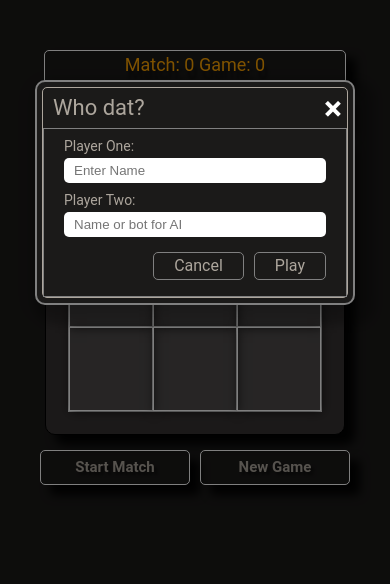
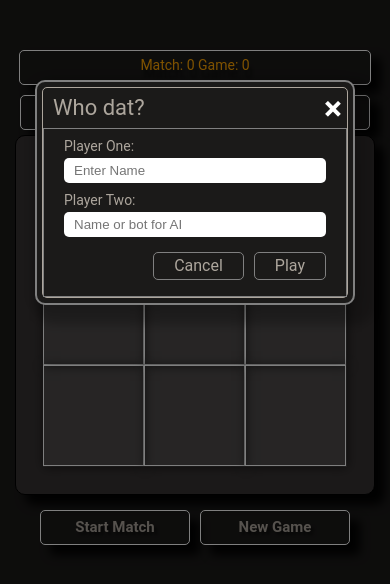
Before and after one commit to ddcroft73/tictactoe, a plain HTML site: page index.html in a window 390 px wide. Both pictures are taken after a click on the element "Start Match". Drawn offline with Linux system fonts and the light colour scheme.

Commit message:
adjusted size for mobile 412 and up.

```diff
--- a/css/style.css
+++ b/css/style.css
@@ -462,25 +462,27 @@ body {
     }
 }*/
 
-
 /* if the screen is mobile*/
+/* modified*/
 @media screen and (max-width: 415px) {
     .main-container {
-        width: 300px;
-        height: 300px;
+        width: 360px;
+        height: 360px;
     }
      .game-container {
-        height: 254px;
-        width: 254px;
+        height: 304px;
+        width: 304px;
+        border: 0px solid white;
+
     }
     .square {
-        font-size: 85px;
-        border: 1px solid white;
-        height: 84px;
-        width: 84px;
+        font-size: 75px;
+        height: 101px;
+        width: 101px;
+        line-height: 105px;
     }
     .header {
-        width: 300px;
+        width: 350px;
         margin-bottom: 5px;
     }
     .modal-content-container {
@@ -490,7 +492,16 @@ body {
     }
 
     .match-info{
-        width: 300px;
+        width: 350px;
         margin-bottom: 5px;
+        font-size:14px;
     }
+
+    .score-playerone {
+        font-size:14px;
+    }
+    .score-playertwo {
+        font-size:14px;
+    }
+
 }
```
